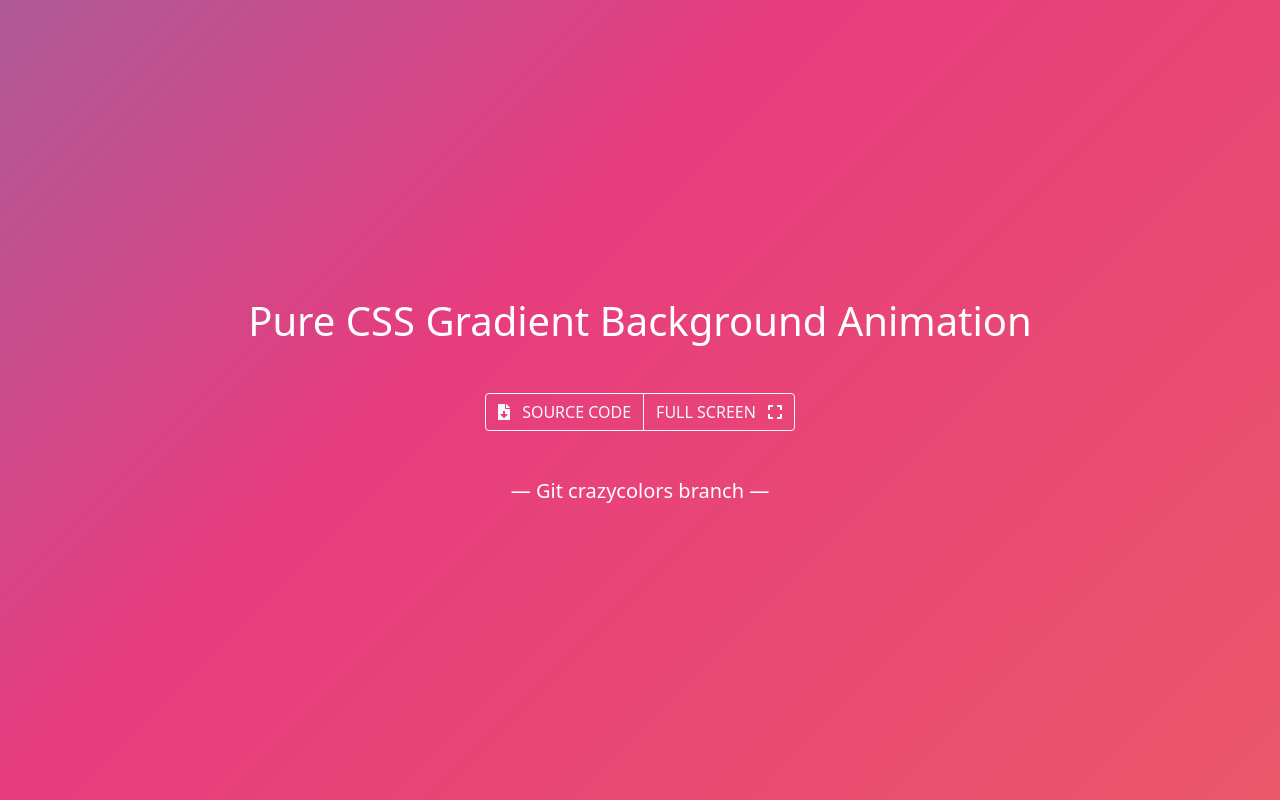
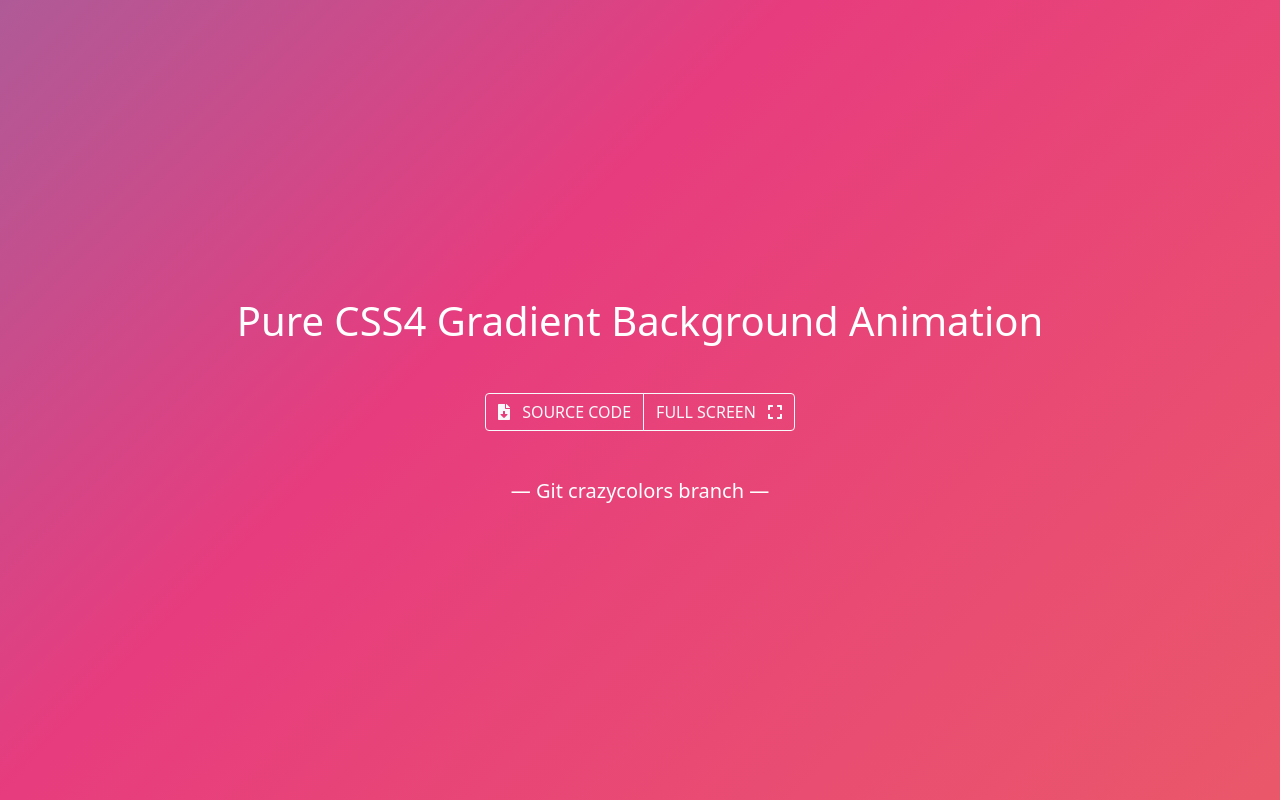
Before and after one commit to superkahraman/playground, a plain HTML site: page index.html in a window 1280 px wide. Drawn offline with nearby package versions, Linux system fonts and the light colour scheme.

Commit message:
css versiyon degisti..

```diff
--- a/index.html
+++ b/index.html
@@ -26,7 +26,7 @@
     <div class="d-flex flex-column justify-content-center w-100 h-100">
 
         <div class="d-flex flex-column justify-content-center align-items-center">
-            <h1 class="fw-light text-white m-0">Pure CSS Gradient Background Animation</h1>
+            <h1 class="fw-light text-white m-0">Pure CSS4 Gradient Background Animation</h1>
             <div class="btn-group my-5">
                 <a href="#" class="btn btn-outline-light" aria-current="page"><i class="fas fa-file-download me-2"></i>
                     SOURCE
```
Also changed, not shown: 1 other file.
